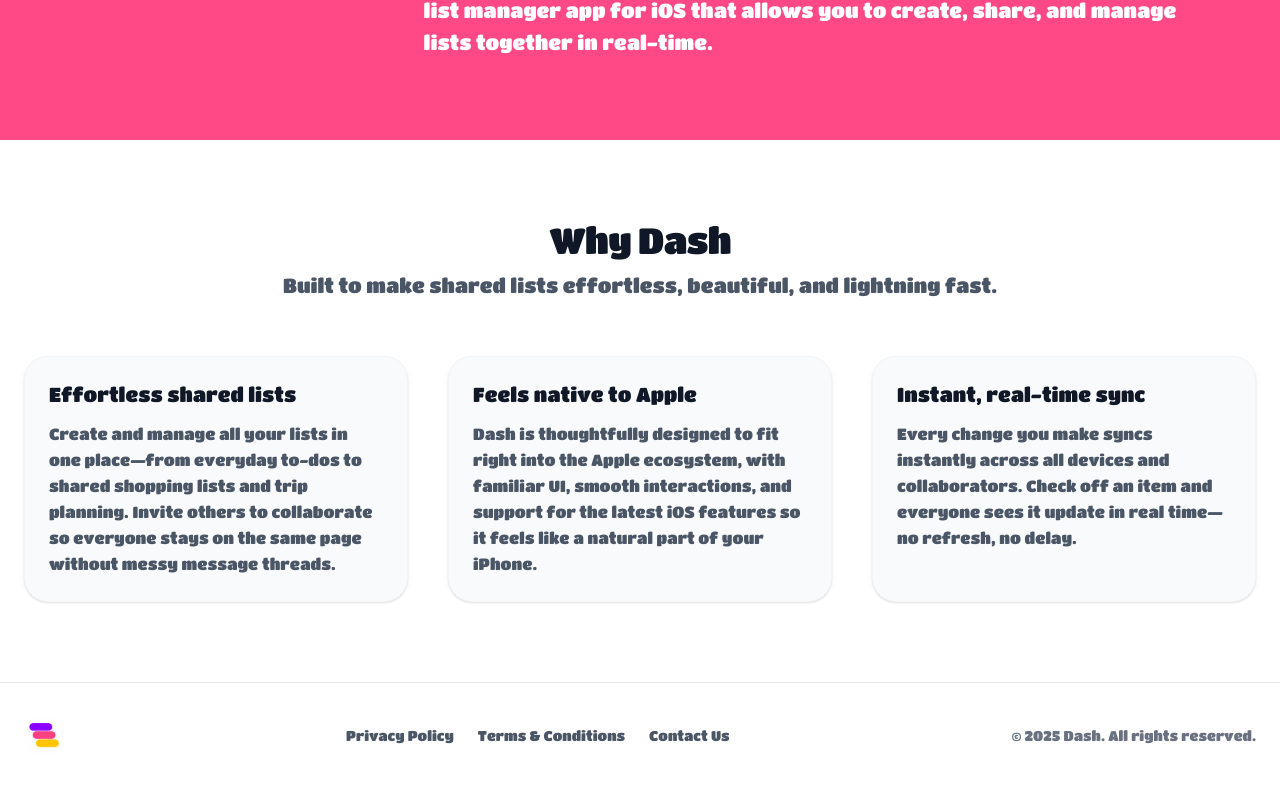
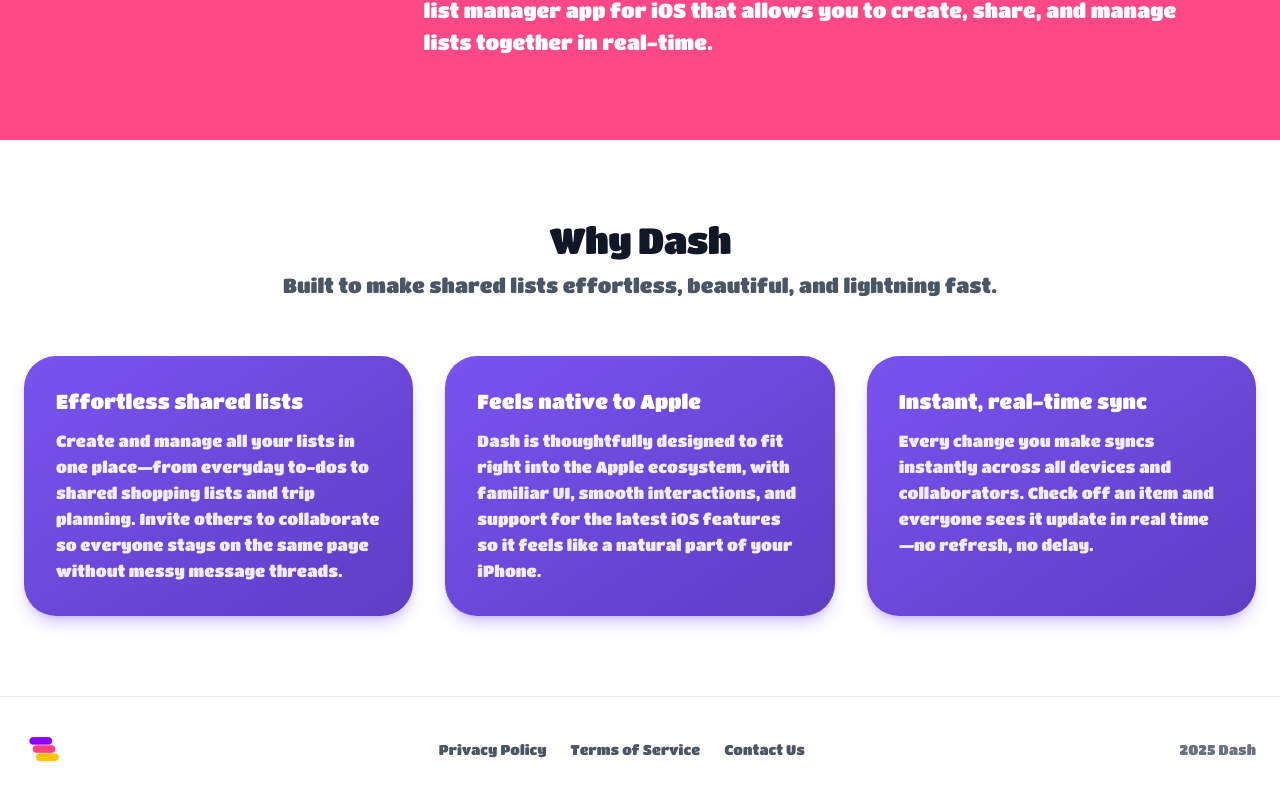
Before and after one commit to csgreg/dash-site, a SvelteKit app: page / in a window 1280 px wide. Shown: the part 840-1640 px from the top of the page. Built offline with nearby package versions, Linux system fonts and the light colour scheme.

Commit message:
finalize landing content

```diff
--- /dev/null
+++ b/src/lib/components/Footer.svelte
@@ -0,0 +1,27 @@
+<footer class="border-t border-gray-200 bg-white py-8">
+	<div class="mx-auto max-w-7xl px-6">
+		<div class="flex flex-col items-center justify-between gap-4 md:flex-row">
+			<div class="flex items-center gap-1">
+				<img src="/logo.png" alt="Dash Logo" width="40" height="40" class="block object-fill" />
+			</div>
+
+			<nav class="flex flex-wrap items-center justify-center gap-6 text-sm">
+				<a href="/privacy" class="text-gray-600 transition-colors hover:text-gray-900"
+					>Privacy Policy</a
+				>
+				<a
+					href="https://www.apple.com/legal/internet-services/itunes/dev/stdeula/"
+					target="_blank"
+					rel="noopener"
+					class="text-gray-600 transition-colors hover:text-gray-900">Terms of Service</a
+				>
+				<a
+					href="mailto:support@justdashapp.com"
+					class="text-gray-600 transition-colors hover:text-gray-900">Contact Us</a
+				>
+			</nav>
+
+			<p class="text-sm text-gray-500">2025 Dash</p>
+		</div>
+	</div>
+</footer>
--- /dev/null
+++ b/src/lib/components/Header.svelte
@@ -0,0 +1,19 @@
+<header class="border-b border-gray-200 py-5">
+	<div class="mx-auto max-w-7xl px-6">
+		<div class="flex items-center justify-between">
+			<a href="/" class="flex items-center gap-1">
+				<img src="/logo.png" alt="Dash Logo" width="60" height="60" class="block object-fill" />
+				<span class="text-2xl font-bold text-gray-900">Dash</span>
+			</a>
+
+			<nav class="flex items-center gap-6">
+				<a
+					href="https://apps.apple.com/app/apple-store/id6755497276"
+					class="rounded-3xl bg-primary px-5 py-2.5 font-light text-white transition-colors hover:bg-primary-dark"
+					target="_blank"
+					rel="noopener">Download</a
+				>
+			</nav>
+		</div>
+	</div>
+</header>
--- a/src/routes/+page.svelte
+++ b/src/routes/+page.svelte
@@ -1,5 +1,7 @@
 <script>
 	import IconApple from '$lib/icons/IconApple.svelte';
+	import Header from '$lib/components/Header.svelte';
+	import Footer from '$lib/components/Footer.svelte';
 </script>
 
 <svelte:head>
@@ -61,32 +63,14 @@
 	</script>
 </svelte:head>
 
-<header class="border-b border-gray-200 py-5">
-	<div class="mx-auto max-w-7xl px-6">
-		<div class="flex items-center justify-between">
-			<div class="flex items-center gap-1">
-				<img src="/logo.png" alt="Dash Logo" width="60" height="60" class="block object-fill" />
-				<span class="text-2xl font-bold text-gray-900">Dash</span>
-			</div>
-
-			<nav class="flex items-center gap-6">
-				<a
-					href="https://apps.apple.com/"
-					class="bg-primary hover:bg-primary-dark rounded-3xl px-5 py-2.5 font-light text-white transition-colors"
-					target="_blank"
-					rel="noopener">Download</a
-				>
-			</nav>
-		</div>
-	</div>
-</header>
+<Header />
 
 <section class="py-10 md:py-20">
 	<div
 		class="mx-auto flex max-w-7xl flex-col items-center justify-center gap-16 px-6 md:flex-row md:pr-20"
 	>
 		<div class="gradient z-2 max-w-xl md:pr-20">
-			<h1 class="mb-6 text-5xl font-extrabold leading-tight text-gray-900 md:text-6xl">
+			<h1 class="mb-6 text-5xl leading-tight font-extrabold text-gray-900 md:text-6xl">
 				Keep your lists in one place
 			</h1>
 			<p class="mb-8 text-xl leading-relaxed text-gray-600">
@@ -96,8 +80,8 @@
 			</p>
 			<div class="flex gap-4">
 				<a
-					href="https://apps.apple.com/"
-					class="rounded-4xl bg-secondary shadow-secondary/30 hover:bg-secondary-dark hover:shadow-secondary/40 inline-flex items-center gap-2 px-8 py-4 text-lg font-semibold text-white shadow-lg transition-all hover:-translate-y-0.5 hover:shadow-xl"
+					href="https://apps.apple.com/app/apple-store/id6755497276"
+					class="inline-flex items-center gap-2 rounded-4xl bg-secondary px-8 py-4 text-lg font-semibold text-white shadow-lg shadow-secondary/30 transition-all hover:-translate-y-0.5 hover:bg-secondary-dark hover:shadow-xl hover:shadow-secondary/40"
 					target="_blank"
 					rel="noopener"
 				>
@@ -123,7 +107,7 @@
 	<div
 		class="mx-auto flex max-w-7xl flex-col justify-center gap-4 px-6 md:flex-row md:gap-16 md:pr-20"
 	>
-		<h2 class="text-nowrap text-5xl font-extrabold leading-tight text-white md:text-6xl">
+		<h2 class="text-5xl leading-tight font-extrabold text-nowrap text-white md:text-6xl">
 			Our vision
 		</h2>
 		<p class="text-xl leading-relaxed text-white">
@@ -143,28 +127,34 @@
 			</p>
 		</div>
 
-		<div class="grid gap-8 md:grid-cols-3 md:gap-10">
-			<div class="rounded-3xl border border-gray-100 bg-gray-50 p-6 text-left shadow-sm">
-				<h3 class="mb-3 text-xl font-semibold text-gray-900">Effortless shared lists</h3>
-				<p class="text-base leading-relaxed text-gray-600">
+		<div class="grid gap-6 md:grid-cols-3 md:gap-8">
+			<div
+				class="rounded-4xl bg-gradient-to-br from-secondary to-secondary-dark p-8 text-left shadow-lg shadow-secondary/30"
+			>
+				<h3 class="mb-3 text-xl font-bold text-white">Effortless shared lists</h3>
+				<p class="text-base leading-relaxed text-white/90">
 					Create and manage all your lists in one place&mdash;from everyday to-dos to shared
 					shopping lists and trip planning. Invite others to collaborate so everyone stays on the
 					same page without messy message threads.
 				</p>
 			</div>
 
-			<div class="rounded-3xl border border-gray-100 bg-gray-50 p-6 text-left shadow-sm">
-				<h3 class="mb-3 text-xl font-semibold text-gray-900">Feels native to Apple</h3>
-				<p class="text-base leading-relaxed text-gray-600">
+			<div
+				class="rounded-4xl bg-gradient-to-br from-secondary to-secondary-dark p-8 text-left shadow-lg shadow-secondary/30"
+			>
+				<h3 class="mb-3 text-xl font-bold text-white">Feels native to Apple</h3>
+				<p class="text-base leading-relaxed text-white/90">
 					Dash is thoughtfully designed to fit right into the Apple ecosystem, with familiar UI,
 					smooth interactions, and support for the latest iOS features so it feels like a natural
 					part of your iPhone.
 				</p>
 			</div>
 
-			<div class="rounded-3xl border border-gray-100 bg-gray-50 p-6 text-left shadow-sm">
-				<h3 class="mb-3 text-xl font-semibold text-gray-900">Instant, real-time sync</h3>
-				<p class="text-base leading-relaxed text-gray-600">
+			<div
+				class="rounded-4xl bg-gradient-to-br from-secondary to-secondary-dark p-8 text-left shadow-lg shadow-secondary/30"
+			>
+				<h3 class="mb-3 text-xl font-bold text-white">Instant, real-time sync</h3>
+				<p class="text-base leading-relaxed text-white/90">
 					Every change you make syncs instantly across all devices and collaborators. Check off an
 					item and everyone sees it update in real time&mdash;no refresh, no delay.
 				</p>
@@ -173,30 +163,7 @@
 	</div>
 </section>
 
-<footer class="border-t border-gray-200 bg-white py-8">
-	<div class="mx-auto max-w-7xl px-6">
-		<div class="flex flex-col items-center justify-between gap-4 md:flex-row">
-			<div class="flex items-center gap-1">
-				<img src="/logo.png" alt="Dash Logo" width="40" height="40" class="block object-fill" />
-			</div>
-
-			<nav class="flex flex-wrap items-center justify-center gap-6 text-sm">
-				<a href="/privacy" class="text-gray-600 transition-colors hover:text-gray-900"
-					>Privacy Policy</a
-				>
-				<a href="/terms" class="text-gray-600 transition-colors hover:text-gray-900"
-					>Terms & Conditions</a
-				>
-				<a
-					href="mailto:contact@dash.app"
-					class="text-gray-600 transition-colors hover:text-gray-900">Contact Us</a
-				>
-			</nav>
-
-			<p class="text-sm text-gray-500">© 2025 Dash. All rights reserved.</p>
-		</div>
-	</div>
-</footer>
+<Footer />
 
 <style>
 	.gradient {
--- /dev/null
+++ b/src/routes/join/[id]/+page.server.ts
@@ -0,0 +1,8 @@
+import { redirect } from '@sveltejs/kit';
+import type { PageServerLoad } from './$types';
+
+export const load: PageServerLoad = async () => {
+	// Redirect to App Store with the list ID as a parameter
+	// The app will handle the deep link using the apple-app-site-association
+	throw redirect(302, `https://apps.apple.com/app/apple-store/id6755497276`);
+};
```
Also changed, not shown: src/routes/privacy/+page.svelte (added, +118 -0 lines).
